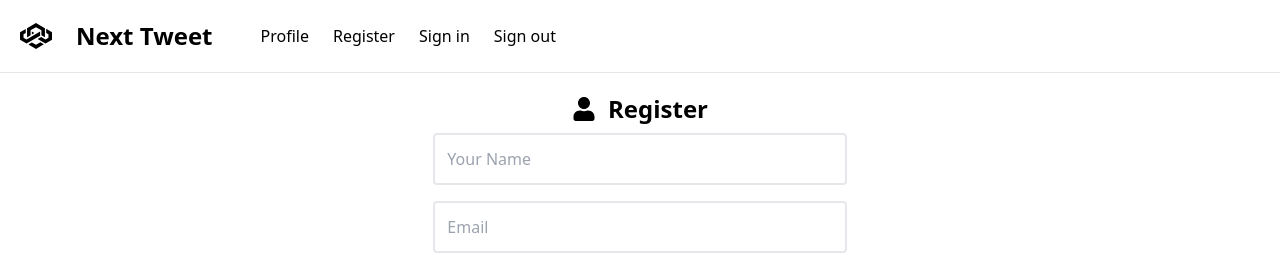
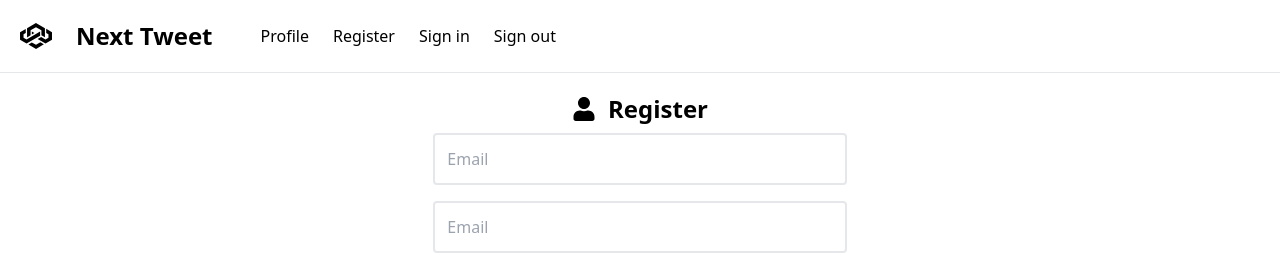
Before and after one commit to yse-yoo/next_tweet_2023_ig21, a Next.js app: page /auth/regist in a window 1280 px wide. Shown: the top 255 px of the page. Built offline with nearby package versions, Linux system fonts and the light colour scheme.

Commit message:
add useState

```diff
--- a/app/auth/regist/page.tsx
+++ b/app/auth/regist/page.tsx
@@ -3,8 +3,18 @@
 import { FaUser } from "react-icons/fa";
 import Input from "@/app/components/Input";
 import Link from "next/link";
+import { useState } from "react";
 
 const RegistPage = () => {
+    var email = "";
+    var password = "";
+
+    const [name, setName] = useState<string>();
+
+    const regist = () => {
+        console.log(name)
+    }
+
     return (
         <div className="mx-auto w-1/3">
             <h1 className="flex text-2xl justify-center font-bold">
@@ -13,7 +23,7 @@ const RegistPage = () => {
             </h1>
 
             <div>
-                <Input type="text" placeholder="Your Name" />
+                <Input type="name" placeholder="Email" onChange={setName} />
                 <Input type="email" placeholder="Email" />
                 <Input type="password" placeholder="Password" />
             </div>
@@ -23,7 +33,7 @@ const RegistPage = () => {
                 w-full bg-black
                 text-white hover:bg-gray-800
                 py-2 px-4 my-3
-                rounded-lg">
+                rounded-lg" onClick={regist}>
                     Sign up
                 </button>
 
```
